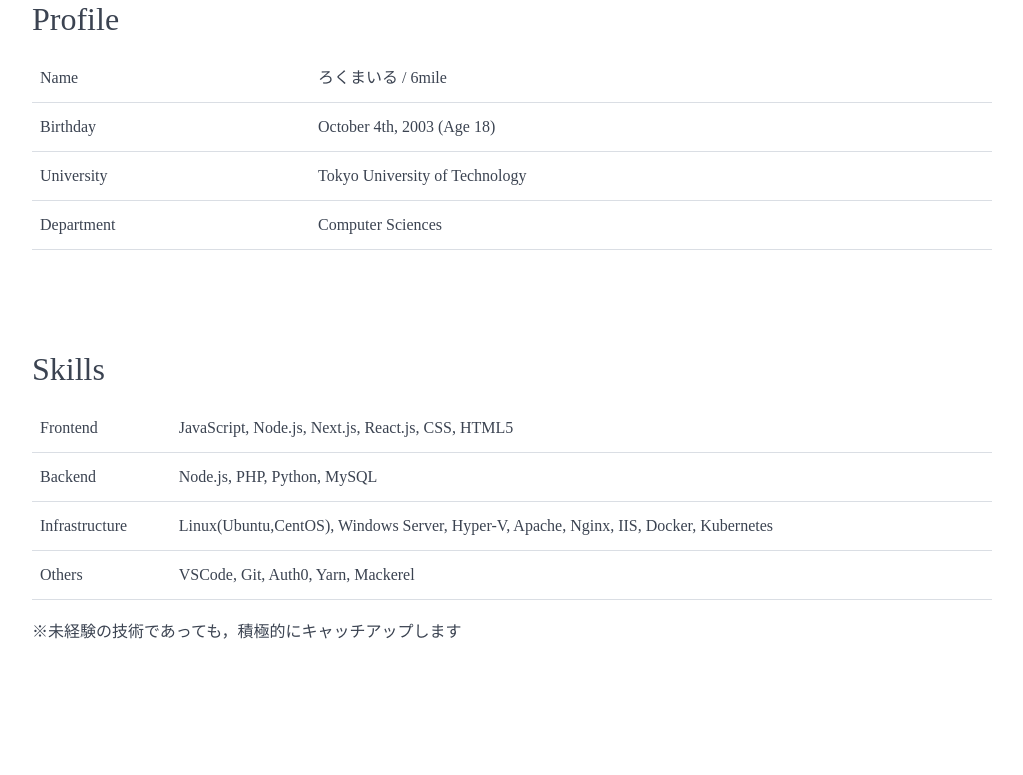
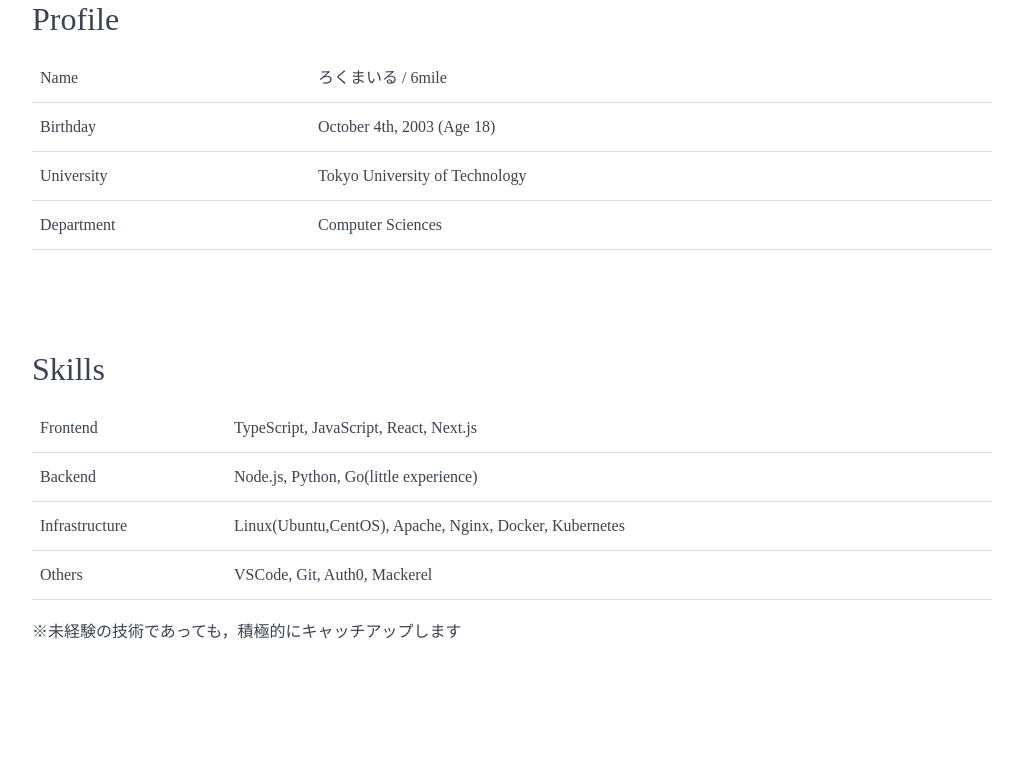
Before and after one commit to 6mile0/Portfolio_V4, a Next.js app: page / in a window 1280 px wide. Shown: the part 481-1256 px from the top of the page, without its empty margins (128-1151 px from the left). Built offline with nearby package versions, Linux system fonts and the light colour scheme; a web font is replaced by a local one.

Commit message:
update skills

```diff
--- a/pages/index.js
+++ b/pages/index.js
@@ -1,4 +1,3 @@
-import { useForm } from "react-hook-form";
 import Header from '../components/header';
 
 const birthDay = {
@@ -31,10 +30,10 @@ const profile = {
 }
 
 const skills = {
-  Frontend: "JavaScript, Node.js, Next.js, React.js, CSS, HTML5",
-  Backend: "Node.js, PHP, Python, MySQL",
-  Infrastructure: "Linux(Ubuntu,CentOS), Windows Server, Hyper-V, Apache, Nginx, IIS, Docker, Kubernetes",
-  Others: "VSCode, Git, Auth0, Yarn, Mackerel"
+  Frontend: "TypeScript, JavaScript, React, Next.js",
+  Backend: "Node.js, Python, Go(little experience)",
+  Infrastructure: "Linux(Ubuntu,CentOS), Apache, Nginx, Docker, Kubernetes",
+  Others: "VSCode, Git, Auth0, Mackerel"
 }
 
 const histories = [
@@ -97,41 +96,6 @@ const histories = [
 ]
 
 const Home = () => {
-
-  const { register, handleSubmit, formState: { errors } } = useForm();
-  const onSubmit = async (data) => {
-
-    fetch('https://www.myexternalip.com/json') // 送信者IP取得
-      .then(res => res.json())
-      .then(json => {
-        data.senderIP = json.ip;
-
-        fetch("/api/mail", {
-          method: "POST",
-          headers: {
-            Accept: "application/json, text/plain, */*",
-            "Content-Type": "application/json",
-          },
-          body: JSON.stringify(data),
-        }).then((res) => {
-          if (res.status === 200) {
-            console.log("送信に成功しました");
-            if (typeof window === 'object') {
-              var messageBox = document.getElementById('result');
-              var success_message = '<div class="toast toast-success" style="margin-top: 20px;"><i class="fas fa-check-circle"></i> 送信に成功しました。自動送信メールが送信されますのでご確認ください。(届いていない場合は迷惑メールフォルダをご確認ください)</div>';
-              messageBox.innerHTML = success_message;
-            }
-          } else {
-            if (typeof window === 'object') {
-              var messageBox = document.getElementById('result');
-              var error_message = '<div class="toast toast-error" style="margin-top: 20px;"><i class="fas fa-times"></i> 送信に失敗しました。<a href="mailto:info@6mile.dev">info@6mile.dev</a>までお手数おかけ致しますがご連絡ください。</div>'
-              messageBox.innerHTML = error_message;
-            }
-          }
-        });
-      })
-  };
-
   return (
     <div>
       <Header />
```
